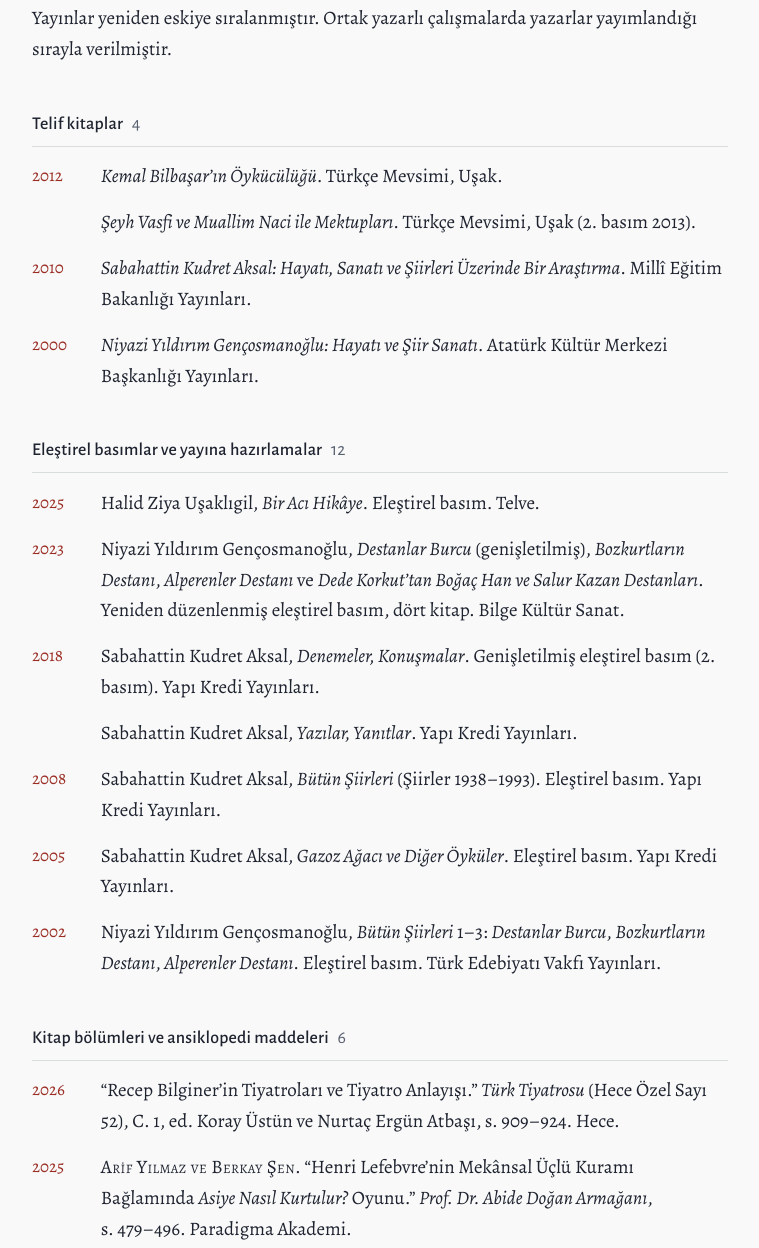
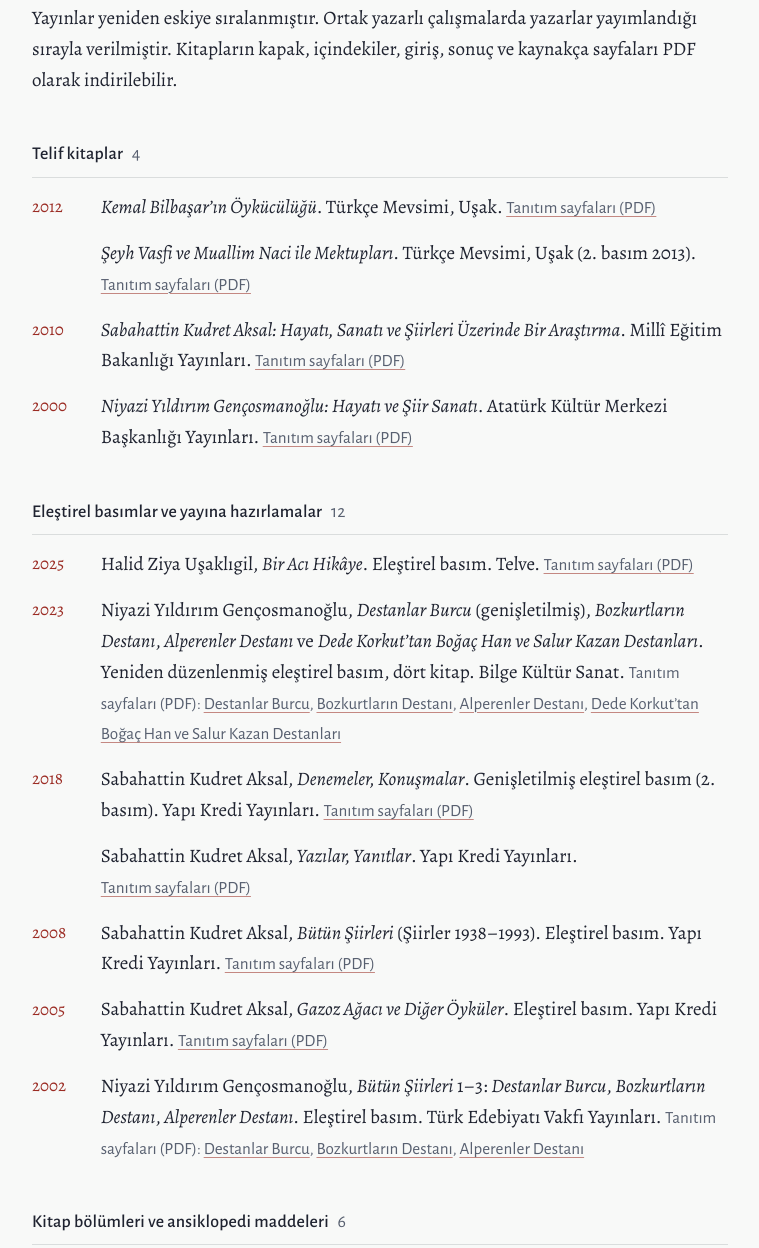
Before and after one commit to yilmaz-arif/yilmaz-arif.github.io, a plain HTML site: page index.html in a window 1280 px wide. Shown: the part 2313-3561 px from the top of the page, without its empty margins (260-1019 px from the left). Drawn offline with nearby package versions, Linux system fonts and the light colour scheme.

Commit message:
Kitap künyelerine tanıtım PDF bağlantıları

```diff
--- a/index.html
+++ b/index.html
@@ -95,6 +95,8 @@ ol.kunye p { margin: 0; }
 .yazar, .ogrenci { font-variant: small-caps; letter-spacing: .02em; font-variant-numeric: inherit; }
 .ogrenci { font-variant: normal; font-weight: 500; letter-spacing: 0; }
 a.doi { font-family: var(--sans); font-size: .9em; color: var(--kursun); white-space: nowrap; }
+.pdfler { font-family: var(--sans); font-size: .9em; color: var(--kursun); }
+.pdfler a.doi { font-size: 1em; white-space: normal; }
 
 ul.dersler, ul.baglantilar { list-style: none; padding: 0; margin: 0; }
 ul.dersler li { padding: .5rem 0; border-bottom: 1px solid var(--cizgi); }
@@ -175,23 +177,23 @@ footer { max-width: 46rem; margin: 0 auto; padding: 2rem 1.25rem 3rem; font-fami
 
 <section id="yayinlar">
 <h2>Yayınlar</h2>
-<p>Yayınlar yeniden eskiye sıralanmıştır. Ortak yazarlı çalışmalarda yazarlar yayımlandığı sırayla verilmiştir.</p>
+<p>Yayınlar yeniden eskiye sıralanmıştır. Ortak yazarlı çalışmalarda yazarlar yayımlandığı sırayla verilmiştir. Kitapların kapak, içindekiler, giriş, sonuç ve kaynakça sayfaları PDF olarak indirilebilir.</p>
 <h3 id="telif">Telif kitaplar <span class="sayi">4</span></h3>
 <ol class="kunye" reversed>
-<li><span class="yil">2012</span><p><cite>Kemal Bilbaşar’ın Öykücülüğü</cite>. Türkçe Mevsimi, Uşak.</p></li>
-<li><span class="yil tekrar">2012</span><p><cite>Şeyh Vasfi ve Muallim Naci ile Mektupları</cite>. Türkçe Mevsimi, Uşak (2. basım 2013).</p></li>
-<li><span class="yil">2010</span><p><cite>Sabahattin Kudret Aksal: Hayatı, Sanatı ve Şiirleri Üzerinde Bir Araştırma</cite>. Millî Eğitim Bakanlığı Yayınları.</p></li>
-<li><span class="yil">2000</span><p><cite>Niyazi Yıldırım Gençosmanoğlu: Hayatı ve Şiir Sanatı</cite>. Atatürk Kültür Merkezi Başkanlığı Yayınları.</p></li>
+<li><span class="yil">2012</span><p><cite>Kemal Bilbaşar’ın Öykücülüğü</cite>. Türkçe Mevsimi, Uşak. <a class="doi" href="kitaplar/2012-kemal-bilbasarin-oykuculugu.pdf">Tanıtım sayfaları (PDF)</a></p></li>
+<li><span class="yil tekrar">2012</span><p><cite>Şeyh Vasfi ve Muallim Naci ile Mektupları</cite>. Türkçe Mevsimi, Uşak (2. basım 2013). <a class="doi" href="kitaplar/2012-seyh-vasfi-ve-muallim-naci-ile-mektuplari.pdf">Tanıtım sayfaları (PDF)</a></p></li>
+<li><span class="yil">2010</span><p><cite>Sabahattin Kudret Aksal: Hayatı, Sanatı ve Şiirleri Üzerinde Bir Araştırma</cite>. Millî Eğitim Bakanlığı Yayınları. <a class="doi" href="kitaplar/2010-aksal-hayati-sanati-ve-siirleri.pdf">Tanıtım sayfaları (PDF)</a></p></li>
+<li><span class="yil">2000</span><p><cite>Niyazi Yıldırım Gençosmanoğlu: Hayatı ve Şiir Sanatı</cite>. Atatürk Kültür Merkezi Başkanlığı Yayınları. <a class="doi" href="kitaplar/2000-gencosmanoglu-hayati-ve-siir-sanati.pdf">Tanıtım sayfaları (PDF)</a></p></li>
 </ol>
 <h3 id="basimlar">Eleştirel basımlar ve yayına hazırlamalar <span class="sayi">12</span></h3>
 <ol class="kunye" reversed>
-<li><span class="yil">2025</span><p>Halid Ziya Uşaklıgil, <cite>Bir Acı Hikâye</cite>. Eleştirel basım. Telve.</p></li>
-<li><span class="yil">2023</span><p>Niyazi Yıldırım Gençosmanoğlu, <cite>Destanlar Burcu</cite> (genişletilmiş), <cite>Bozkurtların Destanı</cite>, <cite>Alperenler Destanı</cite> ve <cite>Dede Korkut’tan Boğaç Han ve Salur Kazan Destanları</cite>. Yeniden düzenlenmiş eleştirel basım, dört kitap. Bilge Kültür Sanat.</p></li>
-<li><span class="yil">2018</span><p>Sabahattin Kudret Aksal, <cite>Denemeler, Konuşmalar</cite>. Genişletilmiş eleştirel basım (2. basım). Yapı Kredi Yayınları.</p></li>
-<li><span class="yil tekrar">2018</span><p>Sabahattin Kudret Aksal, <cite>Yazılar, Yanıtlar</cite>. Yapı Kredi Yayınları.</p></li>
-<li><span class="yil">2008</span><p>Sabahattin Kudret Aksal, <cite>Bütün Şiirleri</cite> (Şiirler 1938–1993). Eleştirel basım. Yapı Kredi Yayınları.</p></li>
-<li><span class="yil">2005</span><p>Sabahattin Kudret Aksal, <cite>Gazoz Ağacı ve Diğer Öyküler</cite>. Eleştirel basım. Yapı Kredi Yayınları.</p></li>
-<li><span class="yil">2002</span><p>Niyazi Yıldırım Gençosmanoğlu, <cite>Bütün Şiirleri</cite> 1–3: <cite>Destanlar Burcu</cite>, <cite>Bozkurtların Destanı</cite>, <cite>Alperenler Destanı</cite>. Eleştirel basım. Türk Edebiyatı Vakfı Yayınları.</p></li>
+<li><span class="yil">2025</span><p>Halid Ziya Uşaklıgil, <cite>Bir Acı Hikâye</cite>. Eleştirel basım. Telve. <a class="doi" href="kitaplar/2025-bir-aci-hikaye.pdf">Tanıtım sayfaları (PDF)</a></p></li>
+<li><span class="yil">2023</span><p>Niyazi Yıldırım Gençosmanoğlu, <cite>Destanlar Burcu</cite> (genişletilmiş), <cite>Bozkurtların Destanı</cite>, <cite>Alperenler Destanı</cite> ve <cite>Dede Korkut’tan Boğaç Han ve Salur Kazan Destanları</cite>. Yeniden düzenlenmiş eleştirel basım, dört kitap. Bilge Kültür Sanat. <span class="pdfler">Tanıtım sayfaları (PDF): <a class="doi" href="kitaplar/2023-destanlar-burcu.pdf">Destanlar Burcu</a>, <a class="doi" href="kitaplar/2023-bozkurtlarin-destani.pdf">Bozkurtların Destanı</a>, <a class="doi" href="kitaplar/2023-alperenler-destani.pdf">Alperenler Destanı</a>, <a class="doi" href="kitaplar/2023-dede-korkuttan-bogac-han-ve-salur-kazan-destanlari.pdf">Dede Korkut’tan Boğaç Han ve Salur Kazan Destanları</a></span></p></li>
+<li><span class="yil">2018</span><p>Sabahattin Kudret Aksal, <cite>Denemeler, Konuşmalar</cite>. Genişletilmiş eleştirel basım (2. basım). Yapı Kredi Yayınları. <a class="doi" href="kitaplar/2018-aksal-denemeler-konusmalar.pdf">Tanıtım sayfaları (PDF)</a></p></li>
+<li><span class="yil tekrar">2018</span><p>Sabahattin Kudret Aksal, <cite>Yazılar, Yanıtlar</cite>. Yapı Kredi Yayınları. <a class="doi" href="kitaplar/2018-aksal-yazilar-yanitlar.pdf">Tanıtım sayfaları (PDF)</a></p></li>
+<li><span class="yil">2008</span><p>Sabahattin Kudret Aksal, <cite>Bütün Şiirleri</cite> (Şiirler 1938–1993). Eleştirel basım. Yapı Kredi Yayınları. <a class="doi" href="kitaplar/2008-aksal-butun-siirleri.pdf">Tanıtım sayfaları (PDF)</a></p></li>
+<li><span class="yil">2005</span><p>Sabahattin Kudret Aksal, <cite>Gazoz Ağacı ve Diğer Öyküler</cite>. Eleştirel basım. Yapı Kredi Yayınları. <a class="doi" href="kitaplar/2005-aksal-gazoz-agaci-ve-diger-oykuler.pdf">Tanıtım sayfaları (PDF)</a></p></li>
+<li><span class="yil">2002</span><p>Niyazi Yıldırım Gençosmanoğlu, <cite>Bütün Şiirleri</cite> 1–3: <cite>Destanlar Burcu</cite>, <cite>Bozkurtların Destanı</cite>, <cite>Alperenler Destanı</cite>. Eleştirel basım. Türk Edebiyatı Vakfı Yayınları. <span class="pdfler">Tanıtım sayfaları (PDF): <a class="doi" href="kitaplar/2002-destanlar-burcu.pdf">Destanlar Burcu</a>, <a class="doi" href="kitaplar/2002-bozkurtlarin-destani.pdf">Bozkurtların Destanı</a>, <a class="doi" href="kitaplar/2002-alperenler-destani.pdf">Alperenler Destanı</a></span></p></li>
 </ol>
 <h3 id="bolumler">Kitap bölümleri ve ansiklopedi maddeleri <span class="sayi">6</span></h3>
 <ol class="kunye" reversed>
```
